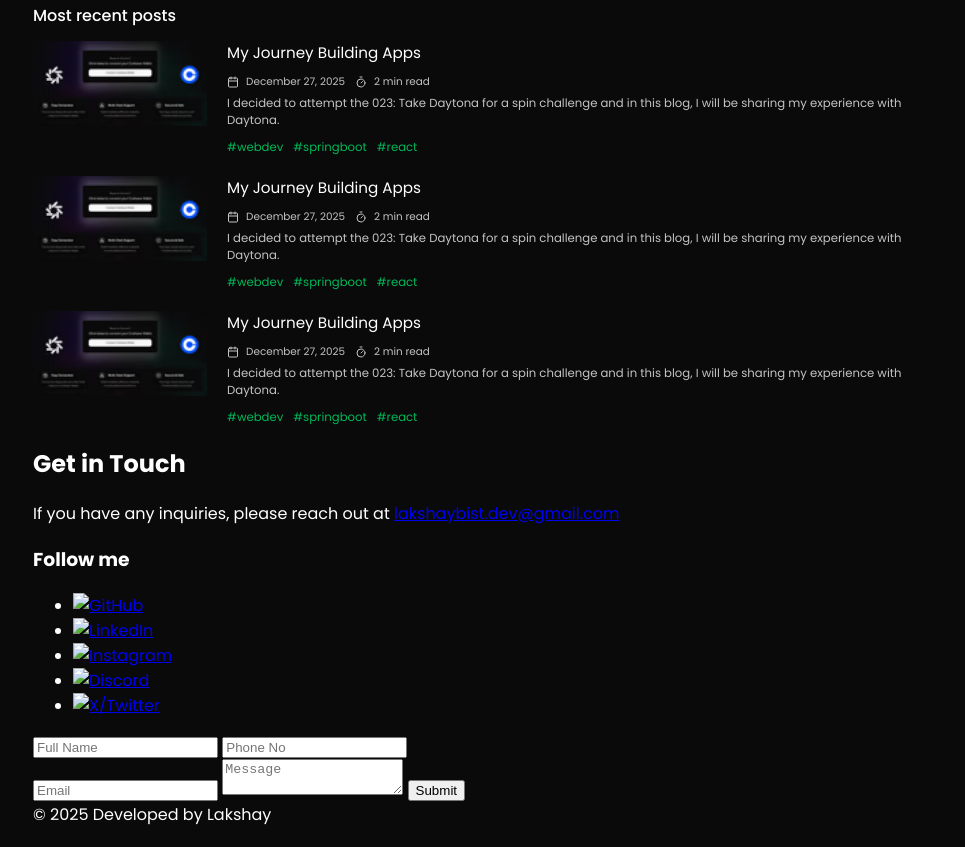
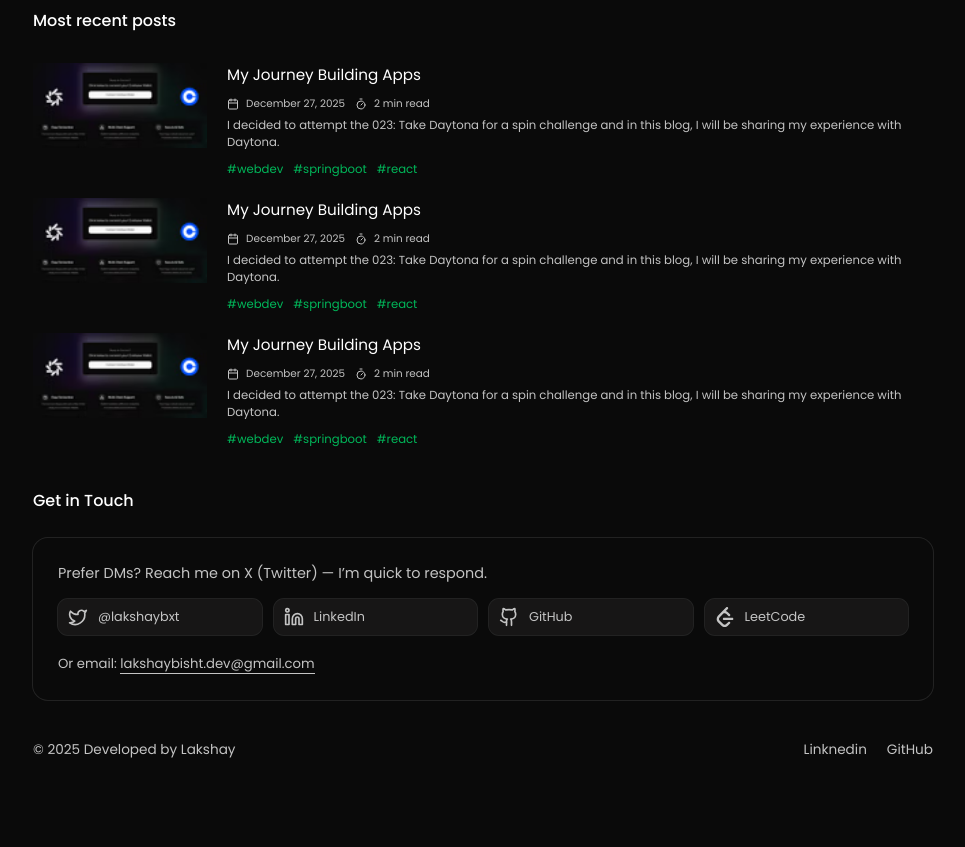
Before and after one commit to lakshaybxt/portfolio2.0, a website: page src/index.html in a window 1280 px wide. Shown: the part 3083-3930 px from the top of the page, without its empty margins (157-1122 px from the left). After the commit the page ends 3863 px from the top, so only its background shows below. Drawn offline with Linux system fonts and the light colour scheme.

Commit message:
Initialzed portfolio

```diff
--- a/src/assets/styles/style.css
+++ b/src/assets/styles/style.css
@@ -219,6 +219,7 @@ body {
 	font-weight: 500;
 	font-size: 1.1rem;
 	margin-top: 40px;
+	margin-bottom: 20px;
 }
 
 .project-grid {
@@ -298,6 +299,7 @@ body {
 	font-weight: 500;
 	font-size: 1rem;
 	margin-top: 40px;
+	margin-bottom: 30px;
 }
 
 .blog-container {
@@ -312,6 +314,7 @@ body {
 }
 
 .blog-image {
+	min-width: 130px;
 	width: 180px;
 	height: 85px;
 	overflow: hidden;
@@ -463,3 +466,120 @@ body {
 	font-size: 0.73rem;
 	margin-bottom: 0;
 }
+
+.contact-section {
+	margin-bottom: 40px
+}
+
+.contact-info h2 {
+	font-weight: 500;
+	font-size: 1rem;
+	margin-top: 40px;
+	margin-bottom: 25px;
+}
+
+.contact-container {
+	display: flex;
+	flex-direction: column;
+	/* border: 1px solid #c4c4c4; */
+	box-shadow: 0 0 0 1px rgba(255, 255, 255, 0.1);
+	border-radius: 15px;
+	padding: 25px 25px;
+	gap: 15px;
+}
+
+.contact-container .message {
+	margin: 0;
+	color: #c4c4c4;
+	font-size: 0.9rem;
+}
+
+.social-links {
+	display: grid;
+	grid-template-columns: repeat(4, 1fr);
+	gap: 12px;
+}
+
+@media (max-width: 550px) {
+	.social-links {
+		grid-template-columns: repeat(2, 1fr);
+	}
+}
+
+.social-links a {
+	display: flex;
+	align-items: center;
+	justify-content: flex-start;
+	white-space: nowrap;
+	background-color: rgba(47, 45, 45, 0.367);
+	padding: 8px 10px;
+	font-size: 0.8rem;
+	box-shadow: 0 0 0 1px rgba(255, 255, 255, 0.1);
+	border-radius: 10px;
+	color: #c4c4c4;
+	gap: 10px;
+	text-decoration: none;
+	transition: background-color 0.3s ease, transform 0.2s ease;
+}
+
+.social-links a:hover {
+	background-color: rgba(47, 45, 45, 0.6);
+}
+
+.social-links a svg {
+  width: 20px;
+  height: 20px;
+  flex-shrink: 0;
+  display: inline-block;
+  vertical-align: middle;
+  margin: 0;
+}
+
+.mail {
+
+}
+
+.mail a {
+	text-decoration: none;
+	color: #c4c4c4;
+	font-size: 0.825rem;
+}
+
+.mail a span {
+	border-bottom: 1px solid #c4c4c4;
+	transition: color 0.3s ease, font-weight 0.3s ease;
+}
+
+.mail a span:hover {
+	color: #fff;
+	font-weight: 500;
+	cursor: pointer;
+}
+
+.footer {
+	display: flex;
+	align-items: center;
+	justify-content: space-between;
+}
+
+.footer span {
+	color: #c4c4c4;
+	font-size: 0.85rem;
+
+}
+
+.footer .profile {
+	display: flex;
+	gap: 20px;
+}
+
+
+.footer .profile a {
+	text-decoration: none;
+	color: #c4c4c4;
+	transition: color 0.3 ease;
+}
+
+.footer .profile a:hover {
+	color: #fff;
+}
--- a/src/index.html
+++ b/src/index.html
@@ -561,35 +561,52 @@
 		<section class="contact-section">
 			<div class="contact-info">
 				<h2>Get in Touch</h2>
-				<p>
-					If you have any inquiries, please reach out at
-					<a href="mailto:lakshaybist.dev@gmail.com">lakshaybist.dev@gmail.com</a>
-				</p>
-				<div class="social-links">
-					<h3>Follow me</h3>
-					<ul>
-						<li class="social-github"><a href="#"><img src="#" alt="GitHub"/></a></li>
-						<li class="social-linkedin"><a href="#"><img src="#" alt="LinkedIn"/></a></li>
-						<li class="social-instagram"><a href="#"><img src="#" alt="Instagram"/></a></li>
-						<li class="social-discord"><a href="#"><img src="#" alt="Discord"/></a></li>
-						<li class="social-x"><a href="#"><img src="#" alt="X/Twitter"/></a></li>
-					</ul>
+
+				<div class="contact-container">
+					<p class="message">
+						Prefer DMs? Reach me on X (Twitter) — I’m quick to respond.
+					</p>
+					<div class="social-links">
+						<a href="https://x.com/lakshaybxt">
+							<svg xmlns="http://www.w3.org/2000/svg" viewBox="0 0 24 24" fill="none" stroke="currentColor" stroke-width="2" stroke-linecap="round" stroke-linejoin="round" class="lucide lucide-twitter h-4 w-4"><path d="M22 4s-.7 2.1-2 3.4c1.6 10-9.4 17.3-18 11.6 2.2.1 4.4-.6 6-2C3 15.5.5 9.6 3 5c2.2 2.6 5.6 4.1 9 4-.9-4.2 4-6.6 7-3.8 1.1 0 3-1.2 3-1.2z"></path></svg>
+							<span>@lakshaybxt</span>
+						</a>
+						<a href="https://www.linkedin.com/in/lakshaybisht/">
+							<svg xmlns="http://www.w3.org/2000/svg" viewBox="0 0 24 24" fill="none" stroke="currentColor" stroke-width="2" stroke-linecap="round" stroke-linejoin="round" class="lucide lucide-linkedin h-4 w-4"><path d="M16 8a6 6 0 0 1 6 6v7h-4v-7a2 2 0 0 0-2-2 2 2 0 0 0-2 2v7h-4v-7a6 6 0 0 1 6-6z"></path><rect width="4" height="12" x="2" y="9"></rect><circle cx="4" cy="4" r="2"></circle></svg>
+							<span>LinkedIn</span>
+						</a>
+						<a href="https://github.com/lakshaybxt">
+							<svg xmlns="http://www.w3.org/2000/svg" viewBox="0 0 24 24" fill="none" stroke="currentColor" stroke-width="2" stroke-linecap="round" stroke-linejoin="round" class="lucide lucide-github h-4 w-4"><path d="M15 22v-4a4.8 4.8 0 0 0-1-3.5c3 0 6-2 6-5.5.08-1.25-.27-2.48-1-3.5.28-1.15.28-2.35 0-3.5 0 0-1 0-3 1.5-2.64-.5-5.36-.5-8 0C6 2 5 2 5 2c-.3 1.15-.3 2.35 0 3.5A5.403 5.403 0 0 0 4 9c0 3.5 3 5.5 6 5.5-.39.49-.68 1.05-.85 1.65-.17.6-.22 1.23-.15 1.85v4"></path><path d="M9 18c-4.51 2-5-2-7-2"></path></svg>
+							<span>GitHub</span>
+						</a>
+						<a href="https://leetcode.com/u/lakshaybxt/">
+							<svg xmlns="http://www.w3.org/2000/svg" enable-background="new 0 0 24 24" viewBox="0 0 24 24" id="leetcode" fill="#c4c4c4">
+							<path d="M22,14.355c0-0.742-0.564-1.346-1.26-1.346H10.676c-0.696,0-1.26,0.604-1.26,1.346s0.563,1.346,1.26,1.346H20.74C21.436,15.702,22,15.098,22,14.355z"></path>
+							<path d="M3.482,18.187l4.313,4.361C8.768,23.527,10.113,24,11.598,24c1.485,0,2.83-0.512,3.805-1.494l2.588-2.637c0.51-0.514,0.492-1.365-0.039-1.9c-0.531-0.535-1.375-0.553-1.884-0.039l-2.676,2.607c-0.462,0.467-1.102,0.662-1.809,0.662s-1.346-0.195-1.81-0.662l-4.298-4.363c-0.463-0.467-0.696-1.15-0.696-1.863c0-0.713,0.233-1.357,0.696-1.824l4.285-4.38c0.463-0.467,1.116-0.645,1.822-0.645s1.346,0.195,1.809,0.662l2.676,2.606c0.51,0.515,1.354,0.497,1.885-0.038c0.531-0.536,0.549-1.387,0.039-1.901l-2.588-2.636c-0.649-0.646-1.471-1.116-2.392-1.33l-0.034-0.007l2.447-2.503c0.512-0.514,0.494-1.366-0.037-1.901c-0.531-0.535-1.376-0.552-1.887-0.038L3.482,10.476C2.509,11.458,2,12.813,2,14.311C2,15.809,2.509,17.207,3.482,18.187z"></path>
+							</svg>
+							<span>LeetCode</span>
+						</a>
+					</div>
+
+				<div class="mail">
+					<a href="mailto:lakshaybist.dev@gmail.com">
+						Or email: <span>lakshaybisht.dev@gmail.com</span>
+					</a>
+				</div>
 				</div>
 			</div>
-
-			<form class="contact-form">
-				<div class="form-row">
-					<input type="text" placeholder="Full Name">
-					<input type="tel" placeholder="Phone No">
-				</div>
-				<input type="email" placeholder="Email">
-				<textarea placeholder="Message"></textarea>
-				<button type="submit">Submit</button>
-			</form>
 		</section>
 
 		<footer class="footer">
 			<span>© 2025 Developed by Lakshay</span>
+			<span class="profile">
+				<a href="https://www.linkedin.com/in/lakshaybisht">
+					Linknedin
+				</a>
+				<a href="https://github.com/lakshaybxt">
+					GitHub
+				</a>
+			</span>
 		</footer>
 
 	</div>
```
